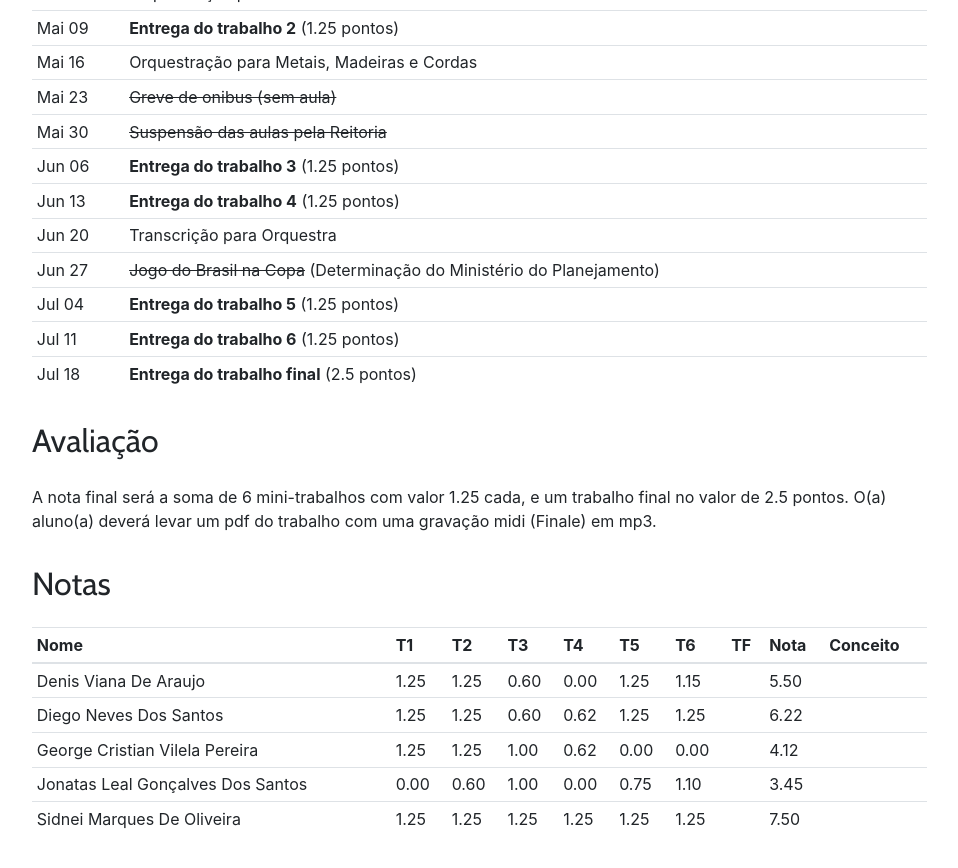
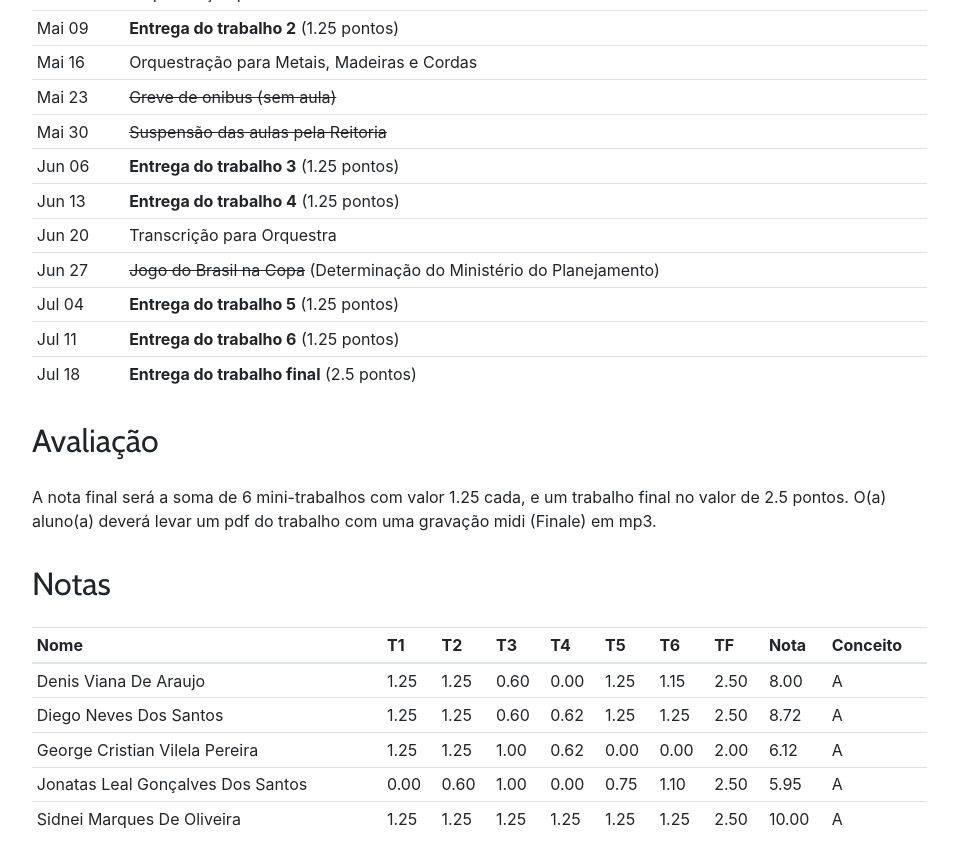
Before and after one commit to kroger/genosmus, a Jekyll site: the page built from _pedro/musa86.md, in a window 1280 px wide and 900 px high, scrolled down 1251 px. Shown: the top 868 px of the window, without its empty margins (68-1026 px from the left). Built offline with Jekyll 4.4.1, drawn with Linux system fonts in a browser that asks for light colours.

Commit message:
Atualiza notas dos alunos

```diff
--- a/_pedro/geradas/musa86.md
+++ b/_pedro/geradas/musa86.md
@@ -1,8 +1,8 @@
-| Nome                              | T1   | T2   | T3   | T4   | T5   | T6   | TF | Nota | Conceito |
-|-----------------------------------|------|------|------|------|------|------|----|------|----------|
-| Denis Viana De Araujo             | 1.25 | 1.25 | 0.60 | 0.00 | 1.25 | 1.15 |    | 5.50 |          |
-| Diego Neves Dos Santos            | 1.25 | 1.25 | 0.60 | 0.62 | 1.25 | 1.25 |    | 6.22 |          |
-| George Cristian Vilela Pereira    | 1.25 | 1.25 | 1.00 | 0.62 | 0.00 | 0.00 |    | 4.12 |          |
-| Jonatas Leal Gonçalves Dos Santos | 0.00 | 0.60 | 1.00 | 0.00 | 0.75 | 1.10 |    | 3.45 |          |
-| Sidnei Marques De Oliveira        | 1.25 | 1.25 | 1.25 | 1.25 | 1.25 | 1.25 |    | 7.50 |          |
+| Nome                              | T1   | T2   | T3   | T4   | T5   | T6   | TF   | Nota  | Conceito |
+|-----------------------------------|------|------|------|------|------|------|------|-------|----------|
+| Denis Viana De Araujo             | 1.25 | 1.25 | 0.60 | 0.00 | 1.25 | 1.15 | 2.50 | 8.00  | A        |
+| Diego Neves Dos Santos            | 1.25 | 1.25 | 0.60 | 0.62 | 1.25 | 1.25 | 2.50 | 8.72  | A        |
+| George Cristian Vilela Pereira    | 1.25 | 1.25 | 1.00 | 0.62 | 0.00 | 0.00 | 2.00 | 6.12  | A        |
+| Jonatas Leal Gonçalves Dos Santos | 0.00 | 0.60 | 1.00 | 0.00 | 0.75 | 1.10 | 2.50 | 5.95  | A        |
+| Sidnei Marques De Oliveira        | 1.25 | 1.25 | 1.25 | 1.25 | 1.25 | 1.25 | 2.50 | 10.00 | A        |
 {: .table .table-sm }
```
Also changed, not shown: 1 other file.
